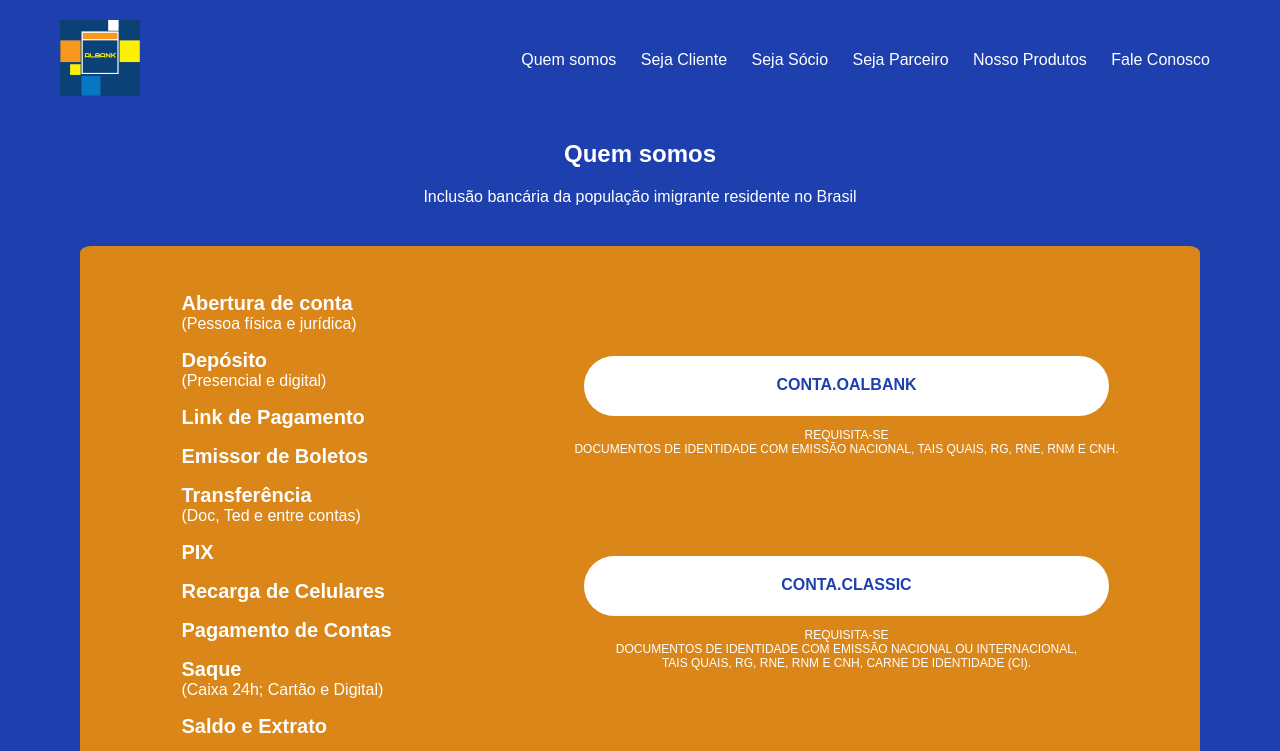
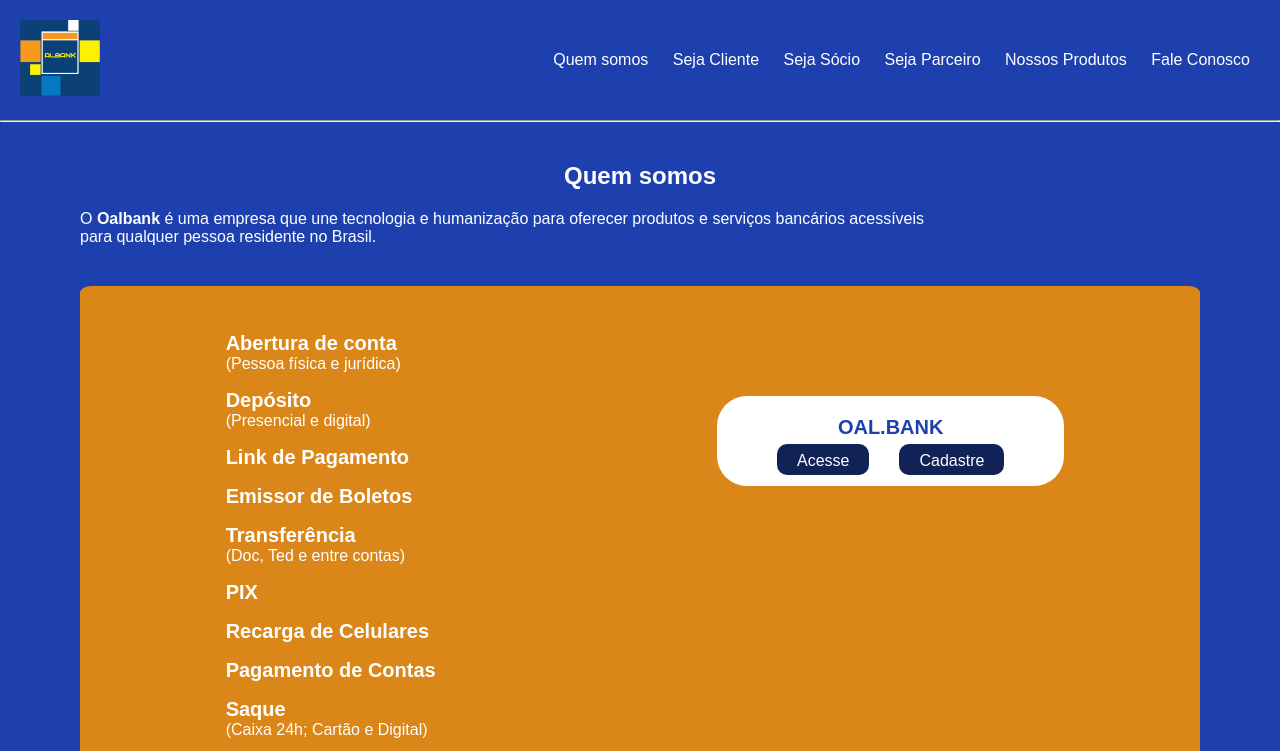
Before and after one commit to lumontexx/albank, a plain HTML site: page front/index.html in a window 1280 px wide. Shown: the top 751 px of the page. Drawn offline with Linux system fonts and the light colour scheme.

Commit message:
atualizacao dos botoes e quem somos

```diff
--- a/front/index.html
+++ b/front/index.html
@@ -6,11 +6,11 @@
   <title>Home</title>
   <link rel="stylesheet" href="style.css">
   <link rel="stylesheet" href="https://use.fontawesome.com/releases/v5.15.4/css/all.css" integrity="sha384-DyZ88mC6Up2uqS4h/KRgHuoeGwBcD4Ng9SiP4dIRy0EXTlnuz47vAwmeGwVChigm" crossorigin="anonymous">
-  <link rel="icon" type="image/x-icon" href="/img/favicon/favicon.ico">
+  <link rel="icon" type="image/x-icon" href="./img/favicon/favicon.ico">
 </head>
 
 <body>
-  <div class="flex justify-between padding-menu wrap center color-link margin-menu">
+  <div class="flex justify-between wrap center color-link margin-menu">
     <div class="logo">
       <a href="./index.html">
         <img src="./img/logo_albank.jpeg" alt="oalbank" width="80px" /> </a>
@@ -20,13 +20,15 @@
       <a href="#" class="pd-menu-itens">Seja Cliente</a>
       <a href="#" class="pd-menu-itens">Seja Sócio</a>
       <a href="#" class="pd-menu-itens">Seja Parceiro</a>
-      <a href="#" class="pd-menu-itens">Nosso Produtos</a>
+      <a href="#" class="pd-menu-itens">Nossos Produtos</a>
       <a href="#" class="pd-menu-itens">Fale Conosco</a>
     </div>
   </div>
+  <hr>
   <div class="margin-text">
     <h2 class="text-center">Quem somos</h2>
-    <p class="text-justify text-center">Inclusão bancária da população imigrante residente no Brasil</p>
+    <p class="text-justify">O <span class="bold">Oalbank</span> é uma empresa que une tecnologia e humanização para oferecer produtos e serviços bancários acessíveis <br>
+      para qualquer pessoa residente no Brasil.</p>
   </div>
 
   <div class="conteiner center">
@@ -52,34 +54,27 @@
           (Pessoal e empresarial)</p>
       </div>
 
-      <div class="marginbuttons">
-        <a href="./contaoal.html">
-          <div class="linkbutton buttonwhite blue margintopbutton text-center">
-            <span class="bold">CONTA.OALBANK</span>
-          </div>
-        </a>
-        <div class="text-center p-size">
-          <p>REQUISITA-SE <br>
-            DOCUMENTOS DE IDENTIDADE
-            COM EMISSÃO NACIONAL, TAIS QUAIS,
-            RG, RNE, RNM E CNH.
-          </p>
+      <div class="buttonwhite linkbutton margintopbutton fontwhite text-center">
+        <span class="blue font20 bold">
+          OAL.BANK
+        </span>
+        <div class="flex">
+          <a href="#">
+            <div class="bluebutton">
+              Acesse
+            </div>
+          </a>
+
+          <a href="#">
+            <div class="bluebutton">
+              Cadastre
+            </div>
+          </a>
         </div>
 
-        <a href="./contaoal.html">
-          <div class="linkbutton buttonwhite margintopbutton text-center">
-            <span class="bold blue">CONTA.CLASSIC</span>
-          </div>
-        </a>
-        <div class="text-center p-size">
-          <p>REQUISITA-SE <br>
-            DOCUMENTOS DE IDENTIDADE
-            COM EMISSÃO NACIONAL OU INTERNACIONAL, <br>
-            TAIS QUAIS, RG, RNE, RNM E CNH, CARNE DE IDENTIDADE (CI).
-          </p>
-        </div>
       </div>
     </div>
+  </div>
   </div>
 
   <div class="text-center margin-text size-footer">
--- a/front/style.css
+++ b/front/style.css
@@ -31,13 +31,20 @@ a {
   text-align: justify;
 }
 .conteiner {
-  background-color: #da8618;
   padding: 90px;
   margin: 10px 40px;
   border-radius: 5%;
+  background-color: #da8618;
 }
 .heightconteiner {
   height: 600px;
+}
+.imgconteiner {
+  background-image: url("./img/background-conteiner/conteiner.png");
+  background-repeat: no-repeat, repeat;
+}
+.opacity {
+  opacity: 0.25;
 }
 
 .text-bold {
@@ -54,18 +61,31 @@ a {
 }
 
 .linkbutton {
-  padding: 20px 90px;
+  padding: 20px 55px;
   margin: 10px;
-  height: 20px;
+  height: 50px;
   border-radius: 30px;
 }
 .buttonwhite {
   background-color: #fff;
 }
+.font20 {
+  font-size: 20px;
+}
 
-.buttonwhite:hover {
+.bluebutton:hover {
   background-color: rgb(202, 199, 199);
   cursor: pointer;
+}
+.bluebutton {
+  background-color: #112257;
+  padding: 8px 20px;
+  margin: 5px;
+  height: 15px;
+  border-radius: 10px;
+}
+.fontwhite a {
+  color: #fff;
 }
 .bold {
   font-weight: bold;
@@ -73,9 +93,7 @@ a {
 .blue {
   color: #1e40af;
 }
-.marginbuttons {
-  margin: 10px;
-}
+
 .margintopbutton {
   margin-top: 100px;
 }
@@ -83,7 +101,7 @@ a {
   text-align: center;
 }
 .p-size {
-  font-size: 12px;
+  font-size: 10px;
 }
 .size-footer {
   font-size: 20px;
@@ -104,10 +122,6 @@ a {
   justify-content: space-between;
 }
 
-.padding-menu {
-  padding-left: 40px;
-  padding-right: 40px;
-}
 .pd-menu-itens {
   padding-left: 10px;
   padding-right: 10px;
```
Also changed, not shown: front/img/background-conteiner/conteiner.png (added).
